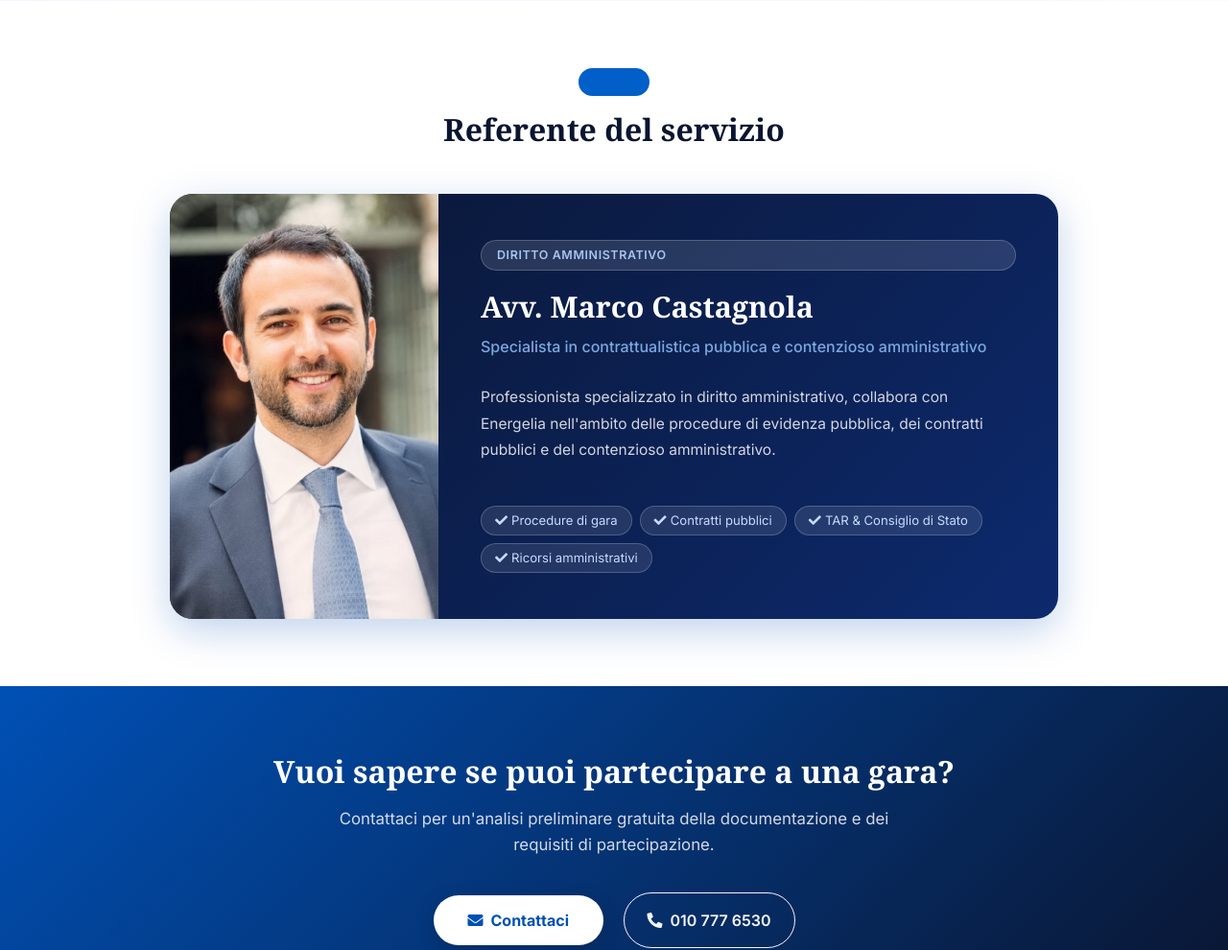
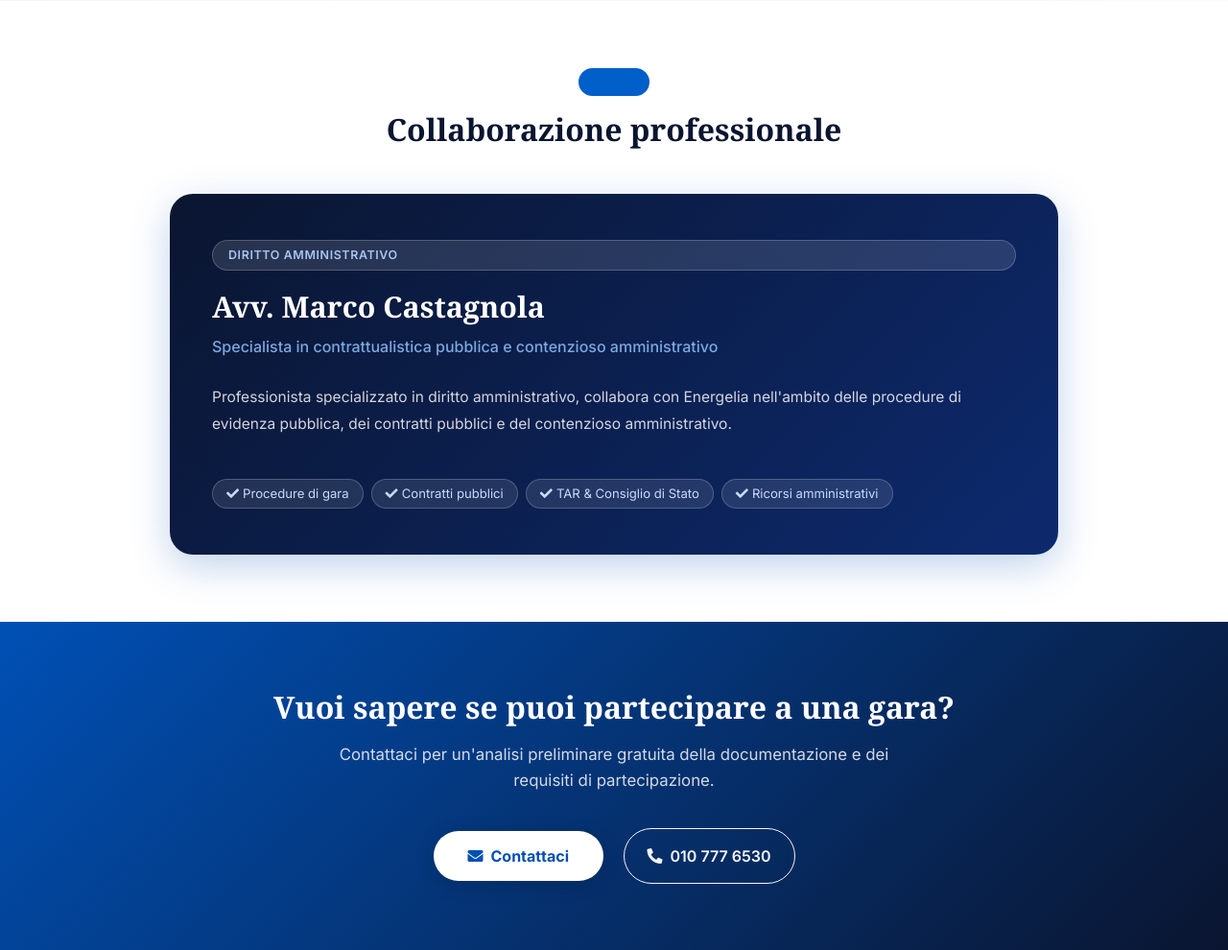
Before and after one commit to albertoaugusti-jpg/Energelia-Sito, a Flask app: template templates/life-insurance-website-template/Appalto.html in a window 1280 px wide. Shown: the part 2597-3587 px from the top of the page at 96% size. Run offline with Flask 3, Linux system fonts and the light colour scheme; the template is opened without the code that fills it, so the values that code supplies are empty; some libraries are stand-ins or nearby versions.

Commit message:
Rimossa foto Castagnola, sezione rinominata in Collaborazione professionale

```diff
--- a/templates/life-insurance-website-template/Appalto.html
+++ b/templates/life-insurance-website-template/Appalto.html
@@ -545,7 +545,6 @@ gtag('config', 'G-67D2BL58Y9');
           <div class="approccio-num">01</div>
           <p>
             L&apos;obiettivo del servizio &egrave; integrare competenze amministrative, tecniche e giuridiche all&apos;interno di un unico percorso consulenziale.
-          </p>
         </div>
         <div class="approccio-block" style="border-left-color:#4c35a3;">
           <div class="approccio-num" style="color:#ede9fe;">02</div>
@@ -558,19 +557,17 @@ gtag('config', 'G-67D2BL58Y9');
   </div>
 </section>
 
-<!-- Referente del servizio -->
+<!-- Collaborazione professionale -->
 <section class="appalto-referente">
   <div class="container">
     <div class="text-center">
       <span class="badge bg-primary bg-opacity-10 text-primary px-3 py-2 mb-3 rounded-pill" style="font-size:0.82rem; font-weight:600;">Il team</span>
-      <h2>Referente del servizio</h2>
+      <h2>Collaborazione professionale</h2>
     </div>
     <div class="row justify-content-center">
       <div class="col-lg-10">
         <div class="referente-card">
-          <div class="referente-photo">
-            <img src="{{ url_for('static', filename='img/castagnola.jpg') }}" alt="Avv. Marco Castagnola">
-          </div>
+
           <div class="referente-info">
             <span class="badge-role">Diritto Amministrativo</span>
             <h3>Avv. Marco Castagnola</h3>
```
